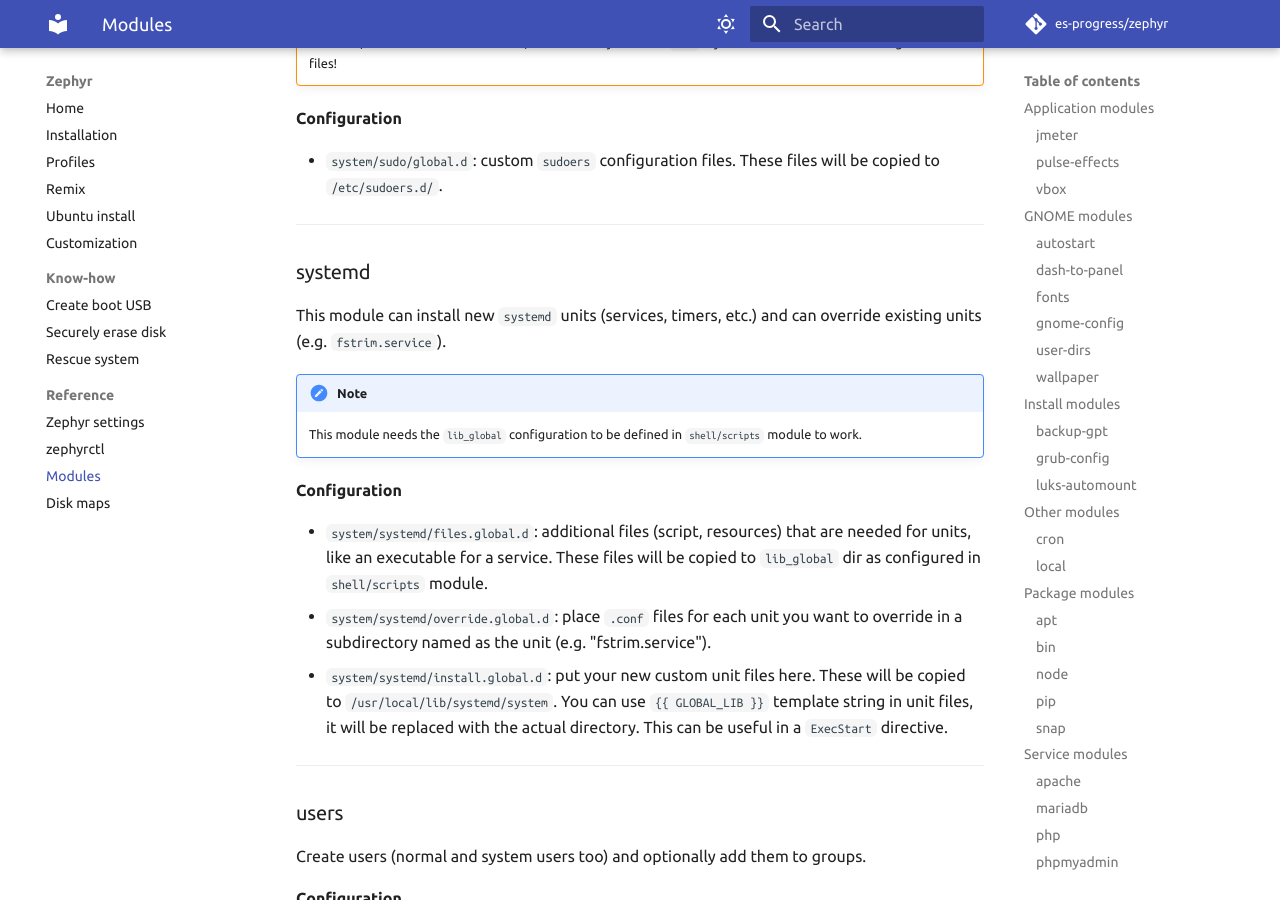
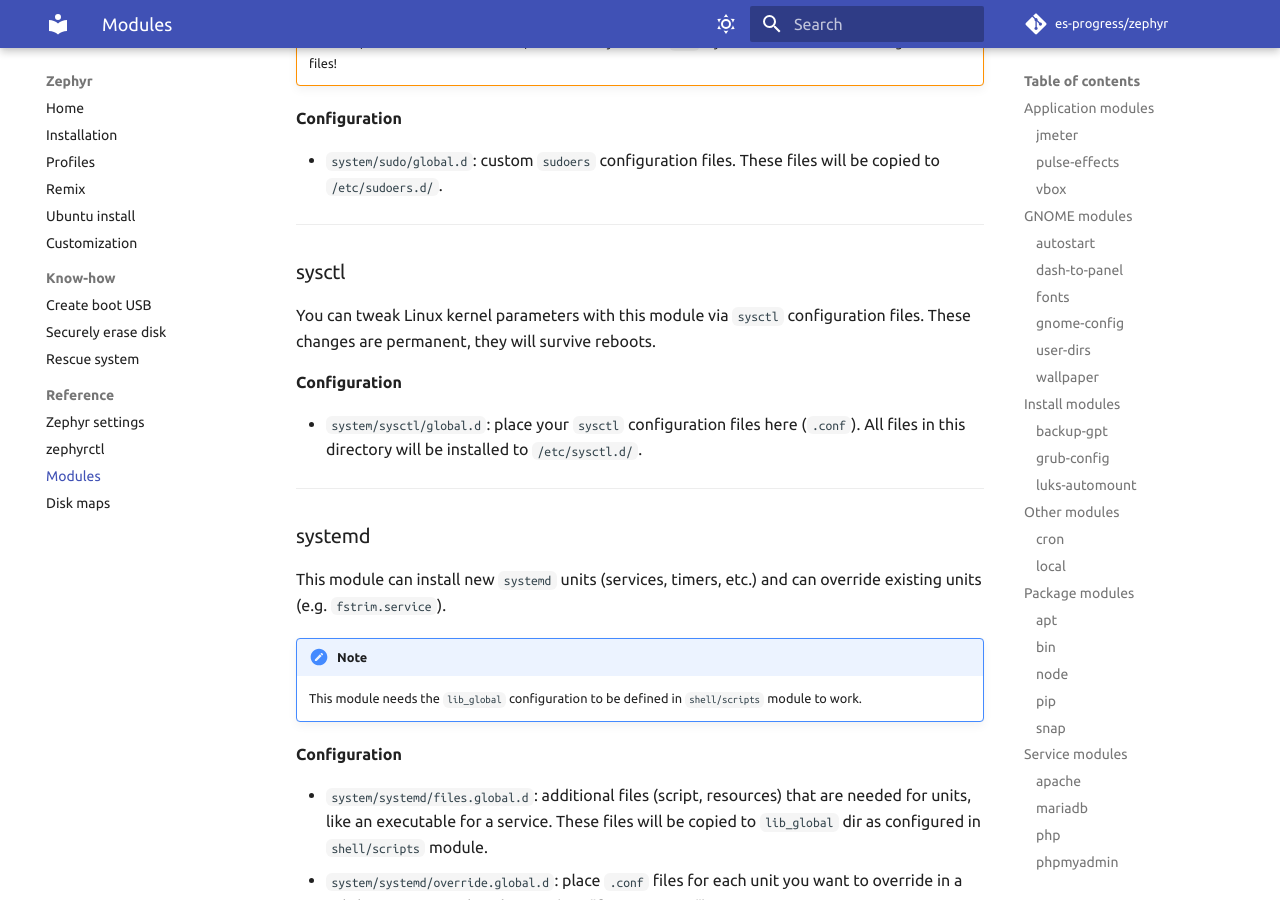
Before and after one commit to es-progress/zephyr, an MkDocs documentation site: the page built from docs/reference/modules.md, in a window 1280 px wide and 900 px high, scrolled down 14147 px. Built offline with MkDocs 1.6.1 and Material for MkDocs 9.7.7, drawn with Linux system fonts in a browser that asks for light colours; emoji names are drawn with the system emoji font; comment, search, counter and statistics services are not loaded.

Commit message:
new module: customize/system/sysctl

```diff
--- a/docs/reference/modules.md
+++ b/docs/reference/modules.md
@@ -528,6 +528,17 @@ Configure `sudo`.
 
 ---
 
+### sysctl
+
+You can tweak Linux kernel parameters with this module via `sysctl` configuration files. These changes are permanent, they will survive reboots.
+
+**Configuration**
+
+- `system/sysctl/global.d`: place your `sysctl` configuration files here (`.conf`).
+  All files in this directory will be installed to `/etc/sysctl.d/`.
+
+---
+
 ### systemd
 
 This module can install new `systemd` units (services, timers, etc.) and can override existing units (e.g. `fstrim.service`).
```
Also changed, not shown: 3 other files.
